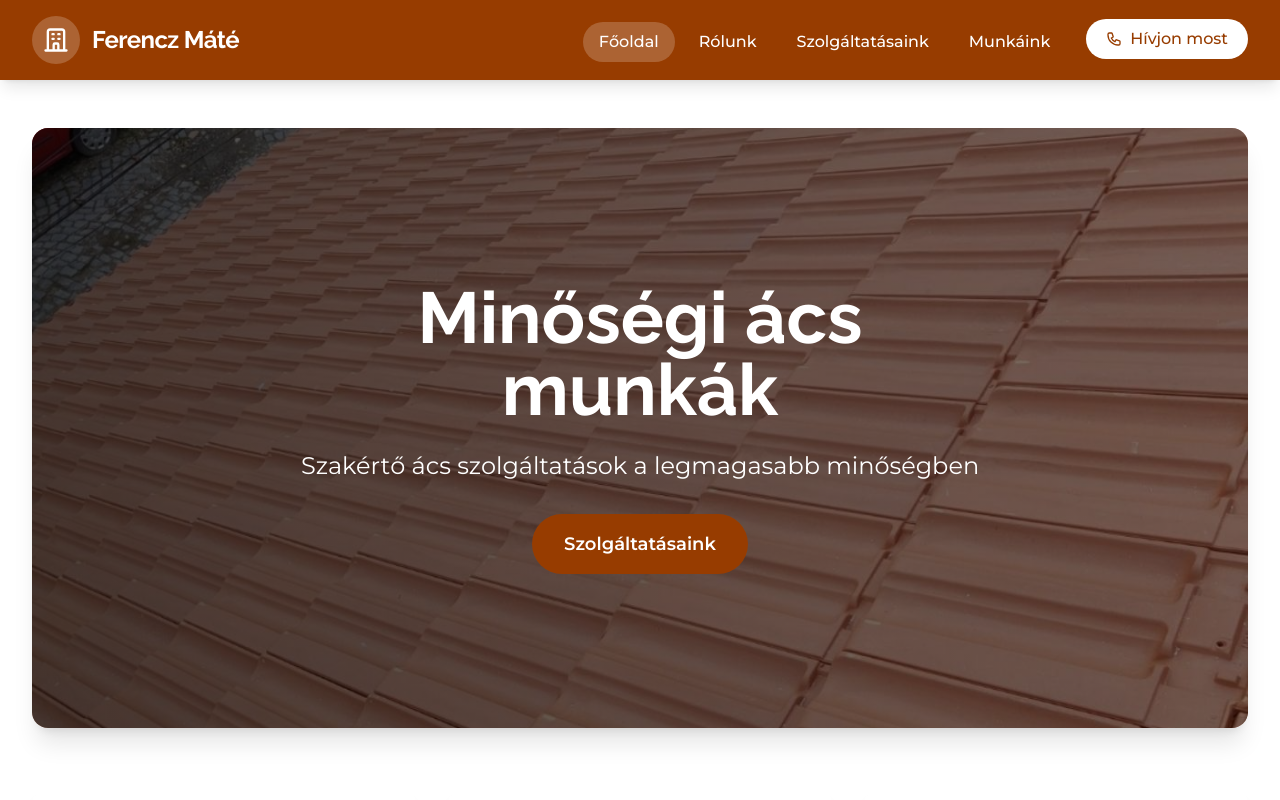
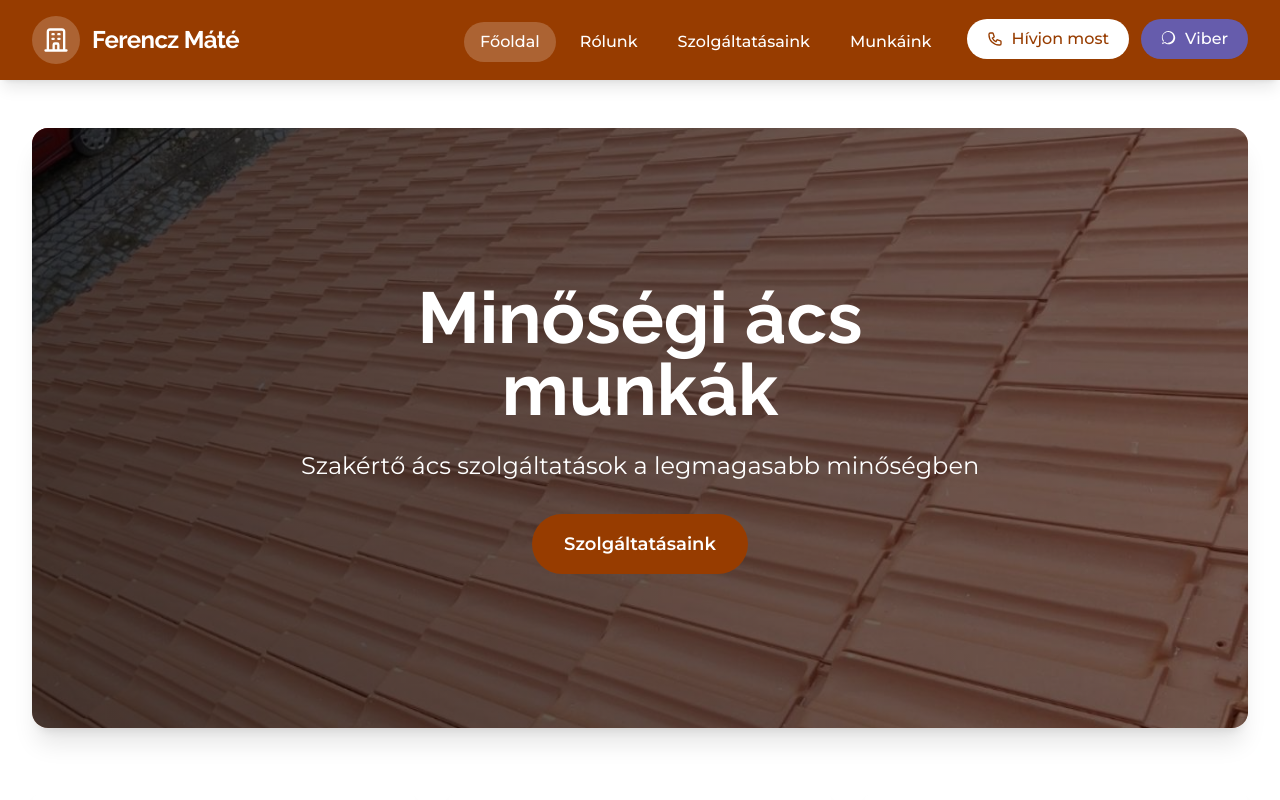
Before and after one commit to DNLincrdbl/roofcompany, a Next.js app: page / in a window 1280 px wide. Shown: the top 800 px of the page. Built offline with nearby package versions, Linux system fonts and the light colour scheme.

Commit message:
Viber contact added

```diff
--- a/src/components/Navbar.tsx
+++ b/src/components/Navbar.tsx
@@ -88,6 +88,19 @@ const Navbar = () => {
                 </svg>
                 <span>Hívjon most</span>
               </a>
+              <a
+                href="viber://chat?number=+36306547947"
+                className={`ml-2 px-5 py-2 rounded-full text-base font-medium transition-all font-montserrat flex items-center ${
+                  scrolled
+                    ? 'bg-[#665CAC] text-white hover:bg-[#7d71c5]'
+                    : 'bg-[#665CAC] text-white hover:bg-[#7d71c5]'
+                }`}
+              >
+                <svg className="w-4 h-4 mr-2" viewBox="0 0 24 24" fill="currentColor">
+                  <path d="M11.2 0C5.85 0 1.3 4.55 1.3 9.9c0 2.15.7 4.15 1.85 5.75L1.3 20l4.35-1.85c1.6 1.15 3.6 1.85 5.75 1.85 5.35 0 9.9-4.55 9.9-9.9S16.55 0 11.2 0zm0 18.2c-1.85 0-3.6-.7-4.75-1.85l-3.5 1.4 1.4-3.5c-1.15-1.15-1.85-2.9-1.85-4.75 0-4.55 3.5-8.05 8.05-8.05s8.05 3.5 8.05 8.05-3.5 8.05-8.05 8.05z"/>
+                </svg>
+                <span>Viber</span>
+              </a>
             </div>
           </div>
 
@@ -147,6 +160,15 @@ const Navbar = () => {
               </svg>
               Hívjon most
             </a>
+            <a
+              href="viber://chat?number=+36306547947"
+              className="mt-2 flex items-center justify-center w-full px-4 py-3 rounded-lg bg-[#665CAC] text-white text-base font-medium transition-all font-montserrat"
+            >
+              <svg className="w-4 h-4 mr-2" viewBox="0 0 24 24" fill="currentColor">
+                <path d="M11.2 0C5.85 0 1.3 4.55 1.3 9.9c0 2.15.7 4.15 1.85 5.75L1.3 20l4.35-1.85c1.6 1.15 3.6 1.85 5.75 1.85 5.35 0 9.9-4.55 9.9-9.9S16.55 0 11.2 0zm0 18.2c-1.85 0-3.6-.7-4.75-1.85l-3.5 1.4 1.4-3.5c-1.15-1.15-1.85-2.9-1.85-4.75 0-4.55 3.5-8.05 8.05-8.05s8.05 3.5 8.05 8.05-3.5 8.05-8.05 8.05z"/>
+              </svg>
+              <span>Viber üzenet</span>
+            </a>
           </div>
         </div>
       )}
```
